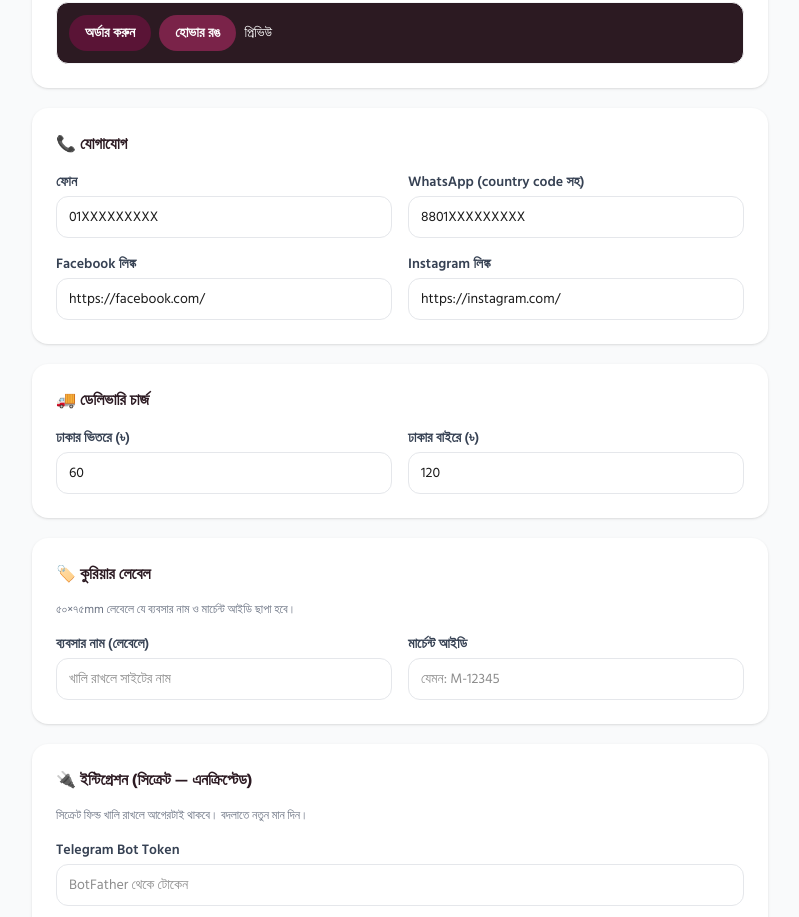
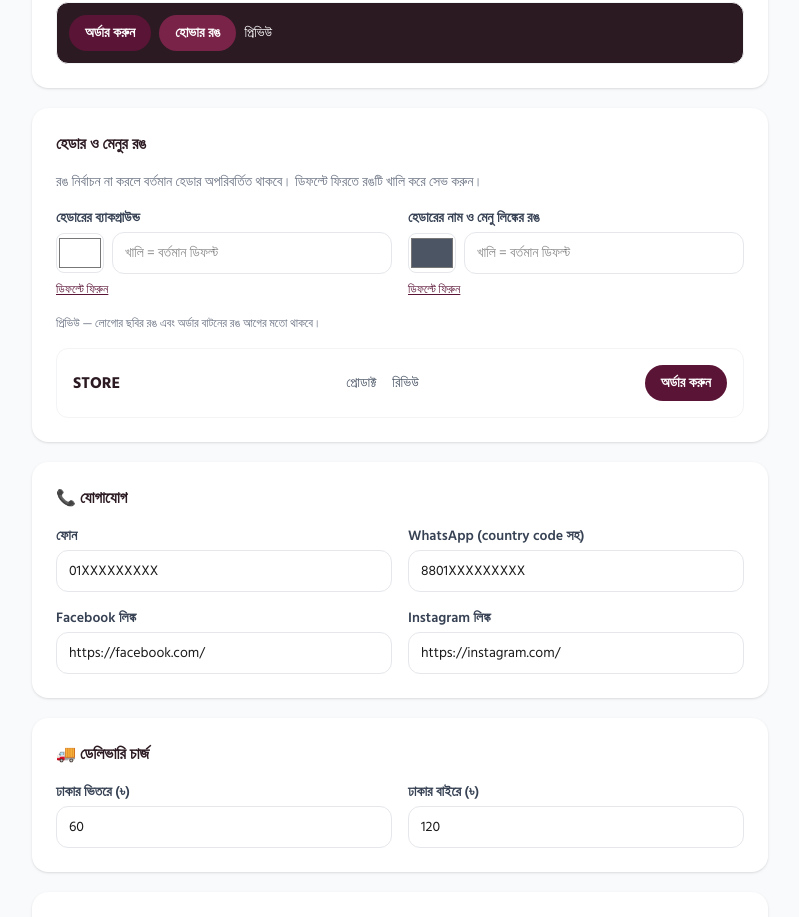
Before and after one commit to sofistorebd/IhdaShop, a Next.js app: page /admin/settings in a window 1280 px wide. Shown: the part 1130-2047 px from the top of the page, without its empty margins (240-1039 px from the left). Built offline with nearby package versions, Linux system fonts and the light colour scheme; no server answers; the database is empty.

Commit message:
Add optional admin header and menu color settings

```diff
--- a/app/api/admin/settings/route.js
+++ b/app/api/admin/settings/route.js
@@ -1,6 +1,7 @@
 // সাইট সেটিংস পড়া ও আপডেট (ব্র্যান্ড + ইন্টিগ্রেশন)
 import { revalidatePath } from "next/cache";
 import { getSettingsForAdmin, updateSettings } from "@/lib/settings";
+import { HEADER_COLOR_KEYS, headerColor } from "@/lib/header-colors";
 
 export async function GET() {
   const settings = await getSettingsForAdmin();
@@ -11,6 +12,13 @@ export async function POST(req) {
   const data = await req.json().catch(() => null);
   if (!data) {
     return Response.json({ ok: false, error: "invalid" }, { status: 400 });
+  }
+  for (const key of HEADER_COLOR_KEYS) {
+    if (!Object.hasOwn(data, key)) continue;
+    if (typeof data[key] !== "string" || (data[key].trim() && !headerColor(data[key]))) {
+      return Response.json({ ok: false, error: "হেডারের রঙ #RRGGBB ফরম্যাটে দিন অথবা ডিফল্ট রাখতে খালি রাখুন।" }, { status: 400 });
+    }
+    data[key] = headerColor(data[key]);
   }
   try {
     await updateSettings(data);
--- a/components/Navbar.jsx
+++ b/components/Navbar.jsx
@@ -4,7 +4,10 @@ import { getSettings } from "@/lib/settings";
 export default async function Navbar() {
   const site = await getSettings();
   return (
-    <header className="sticky top-0 z-40 border-b border-gray-100 bg-white text-ink">
+    <header
+      className="sticky top-0 z-40 border-b border-gray-100 bg-white text-ink"
+      style={{ backgroundColor: site.headerBackgroundColor || undefined, color: site.headerTextColor || undefined }}
+    >
       <div className="mx-auto flex max-w-6xl items-center justify-between px-4 py-3">
         <Link href="/" className="flex items-center gap-2">
           {site.logoUrl ? (
@@ -20,12 +23,12 @@ export default async function Navbar() {
               <span className="flex h-9 w-9 items-center justify-center rounded-full bg-brand text-lg text-white">
                 🧕
               </span>
-              <span className="text-lg font-bold text-ink">{site.brandName}</span>
+              <span className="text-lg font-bold text-ink" style={{ color: site.headerTextColor || undefined }}>{site.brandName}</span>
             </>
           )}
         </Link>
 
-        <nav className="hidden items-center gap-6 text-sm font-medium text-gray-600 md:flex">
+        <nav className="hidden items-center gap-6 text-sm font-medium text-gray-600 md:flex" style={{ color: site.headerTextColor || undefined }}>
           <Link href="/#products" className="hover:text-brand">
             প্রোডাক্ট
           </Link>
--- a/components/admin/SettingsForm.jsx
+++ b/components/admin/SettingsForm.jsx
@@ -2,6 +2,7 @@
 
 import { useState } from "react";
 import { useRouter } from "next/navigation";
+import { headerColor } from "@/lib/header-colors";
 
 // মডিউল-লেভেল (কম্পোনেন্টের বাইরে) — নাহলে প্রতি রেন্ডারে re-mount হয়ে স্ক্রল/ফোকাস হারায়
 function Section({ title, children }) {
@@ -35,6 +36,8 @@ export default function SettingsForm({ initial }) {
     colorPrimary: initial.colorPrimary || "#5a1436",
     colorSecondary: initial.colorSecondary || "#7a2349",
     colorGlobal: initial.colorGlobal || "#2c1a22",
+    headerBackgroundColor: initial.headerBackgroundColor || "",
+    headerTextColor: initial.headerTextColor || "",
     logoHeight: String(initial.logoHeight ?? 40),
     // সিক্রেট — খালি রাখলে আগেরটা থাকবে
     telegramBotToken: "",
@@ -224,6 +227,58 @@ export default function SettingsForm({ initial }) {
         </div>
       </Section>
 
+      <Section title="হেডার ও মেনুর রঙ">
+        <p className="text-sm text-gray-500">
+          রঙ নির্বাচন না করলে বর্তমান হেডার অপরিবর্তিত থাকবে। ডিফল্টে ফিরতে রঙটি খালি করে সেভ করুন।
+        </p>
+        <div className="grid gap-4 sm:grid-cols-2">
+          {[
+            ["headerBackgroundColor", "হেডারের ব্যাকগ্রাউন্ড", "#ffffff"],
+            ["headerTextColor", "হেডারের নাম ও মেনু লিঙ্কের রঙ", "#4b5563"],
+          ].map(([key, label, fallback]) => (
+            <div key={key}>
+              <label htmlFor={key} className={lbl}>{label}</label>
+              <div className="flex items-center gap-2">
+                <input
+                  type="color"
+                  aria-label={`${label} নির্বাচন করুন`}
+                  value={headerColor(f[key]) || fallback}
+                  onChange={(e) => set(key, e.target.value)}
+                  className="h-10 w-12 shrink-0 cursor-pointer rounded-lg border border-gray-200"
+                />
+                <input
+                  id={key}
+                  className={inp}
+                  value={f[key]}
+                  onChange={(e) => set(key, e.target.value)}
+                  placeholder="খালি = বর্তমান ডিফল্ট"
+                  pattern="#[0-9a-fA-F]{6}"
+                  title="#RRGGBB ফরম্যাটে রঙ দিন, যেমন #ffffff"
+                  maxLength={7}
+                />
+              </div>
+              <button type="button" onClick={() => set(key, "")} className="mt-2 text-xs text-brand underline">
+                ডিফল্টে ফিরুন
+              </button>
+            </div>
+          ))}
+        </div>
+        <p className="text-xs text-gray-500">প্রিভিউ — লোগোর ছবির রঙ এবং অর্ডার বাটনের রঙ আগের মতো থাকবে।</p>
+        <div className="flex flex-wrap items-center justify-between gap-3 rounded-xl border border-gray-100 p-4"
+          style={{ backgroundColor: headerColor(f.headerBackgroundColor) || "#ffffff" }}>
+          {logoUrl ? (
+            // eslint-disable-next-line @next/next/no-img-element
+            <img src={logoUrl} alt={f.brandName} className="h-10 max-w-[140px] object-contain" />
+          ) : (
+            <span className="font-bold" style={{ color: headerColor(f.headerTextColor) || f.colorGlobal }}>{f.brandName || "সাইটের নাম"}</span>
+          )}
+          <div className="flex gap-4 text-sm text-gray-600" style={{ color: headerColor(f.headerTextColor) || undefined }}>
+            <span>প্রোডাক্ট</span><span>রিভিউ</span>
+          </div>
+          <span className="rounded-full px-4 py-2 text-sm font-semibold text-white" style={{ backgroundColor: f.colorPrimary }}>অর্ডার করুন</span>
+        </div>
+      </Section>
+
       <Section title="📞 যোগাযোগ">
         <div className="grid gap-4 sm:grid-cols-2">
           <div>
--- /dev/null
+++ b/lib/header-colors.js
@@ -0,0 +1,7 @@
+export const HEADER_COLOR_KEYS = ["headerBackgroundColor", "headerTextColor"];
+
+export function headerColor(value) {
+  return typeof value === "string" && /^#[0-9a-f]{6}$/i.test(value.trim())
+    ? value.trim()
+    : "";
+}
```
Also changed, not shown: lib/settings.js.
